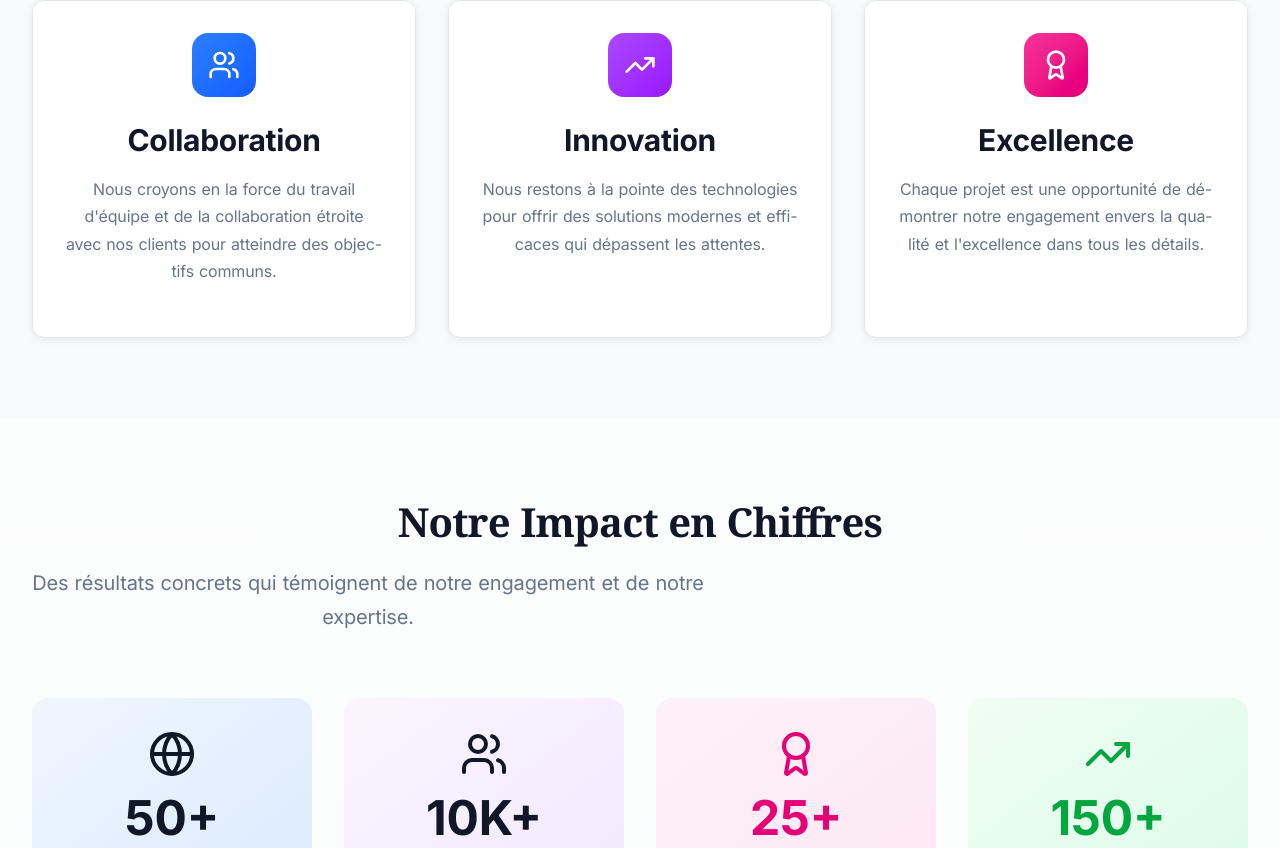
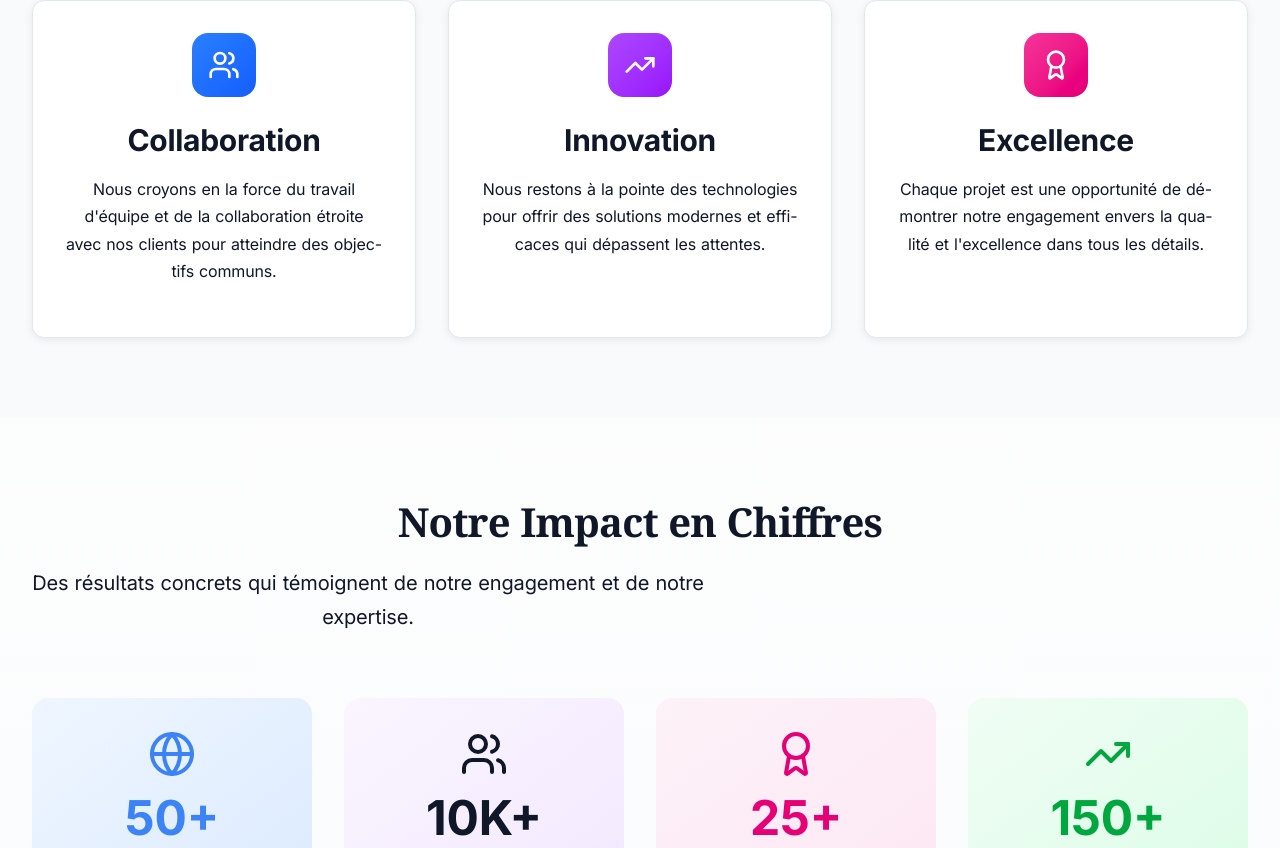
Before and after one commit to TNDIGITALMARK/2cf0739c-26d2-4887-8d11-f99929f749f1, a Next.js app: page /a-propos in a window 1280 px wide. Shown: the part 1452-2300 px from the top of the page. Built offline with nearby package versions, Linux system fonts and the light colour scheme; no server answers.

Commit message:
Phoenix Agent implementation - oui je préfère en français le site ne s'affiche pa...

```diff
--- a/src/app/globals.css
+++ b/src/app/globals.css
@@ -168,6 +168,15 @@ Design optimisé pour la langue française avec espacement typographique appropr
   --color-sidebar-accent-foreground: hsl(var(--sidebar-accent-foreground));
   --color-sidebar-border: hsl(var(--sidebar-border));
   --color-sidebar-ring: hsl(var(--sidebar-ring));
+
+  /* Classes CSS Françaises Personnalisées pour Tailwind v4 */
+  --color-bleu: hsl(217 91% 60%);                    /* #2563EB - Bleu principal */
+  --color-bleu-principal: hsl(217 91% 60%);          /* #2563EB - Alias */
+  --color-bleu-fonce: hsl(224 76% 40%);              /* #1E40AF - Bleu foncé */
+  --color-bleu-clair: hsl(214 95% 93%);              /* #DBEAFE - Bleu clair */
+  --color-violet: hsl(262 83% 58%);                  /* #7C3AED - Violet accent */
+  --color-secondaire: hsl(215 16% 47%);              /* #64748B - Gris moyen */
+  --color-gris-clair: hsl(210 20% 98%);              /* #F8FAFC - Gris très clair */
 
   /* Border Radius */
   --radius-lg: var(--radius);
@@ -464,40 +473,9 @@ label {
 
 /* ==============================================
    CLASSES UTILITAIRES - Accès Rapide
+   Les classes Tailwind comme text-bleu, bg-bleu, etc. sont maintenant
+   générées automatiquement via @theme
    ============================================== */
-
-/* Couleurs de texte */
-.text-bleu {
-  color: hsl(var(--bleu-principal));
-}
-
-.text-violet {
-  color: hsl(var(--violet-accent));
-}
-
-.text-secondaire {
-  color: hsl(var(--texte-secondaire));
-}
-
-/* Couleurs de fond */
-.bg-bleu {
-  background-color: hsl(var(--bleu-principal));
-  color: white;
-}
-
-.bg-bleu-clair {
-  background-color: hsl(var(--bleu-clair));
-  color: hsl(var(--bleu-fonce));
-}
-
-.bg-violet {
-  background-color: hsl(var(--violet-accent));
-  color: white;
-}
-
-.bg-gris-clair {
-  background-color: hsl(var(--secondary));
-}
 
 /* Styles de conteneur */
 .container-fr {
```
